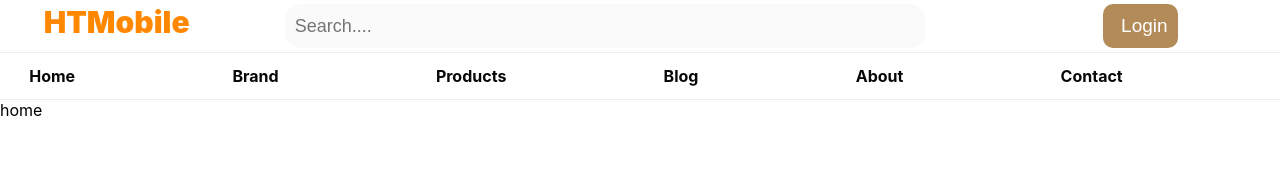
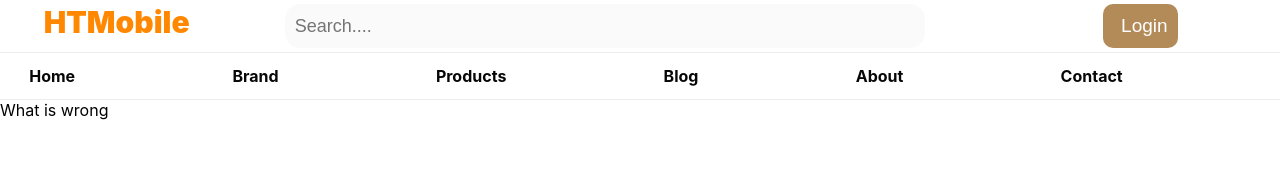
Before and after one commit to tafonhubertnwana/react_e-website, a React (Create React App) app: page / in a window 1280 px wide. Shown: the top 190 px of the page. Built offline with nearby package versions, Linux system fonts and the light colour scheme; the HTML template or start-up script is replaced by a standard one.

Commit message:
first commit

```diff
--- a/src/About_component/about.jsx
+++ b/src/About_component/about.jsx
@@ -1,7 +1,9 @@
 import React from 'react'
 
-export const About = () => {
+ const About = () => {
   return (
     <div>about</div>
   )
 }
+
+export default About
--- a/src/Blog_component/blog.jsx
+++ b/src/Blog_component/blog.jsx
@@ -1,7 +1,9 @@
 import React from 'react'
 
-export const Blog = () => {
+ const Blog = () => {
   return (
     <div>blog</div>
   )
 }
+
+export default Blog
--- a/src/Brand_component/brand.jsx
+++ b/src/Brand_component/brand.jsx
@@ -1,7 +1,9 @@
 import React from 'react'
 
-export const Brand = () => {
+const Brand = () => {
   return (
     <div>brand</div>
   )
 }
+
+export default Brand
--- a/src/Contact_component/contact.jsx
+++ b/src/Contact_component/contact.jsx
@@ -1,6 +1,6 @@
 import React from 'react'
 
-export const Contact = () => {
+const Contact = () => {
   return (
     <div>
       <h1>Hello worlf</h1>
@@ -8,3 +8,5 @@ export const Contact = () => {
     </div>
   )
 }
+
+export default Contact
--- a/src/Home_component/Home.jsx
+++ b/src/Home_component/Home.jsx
@@ -1,11 +1,14 @@
 import React from 'react'
+import './home.css'
+import { Navbar } from './navbar_component/navbar';
 
-export const Home = () => {
+const Home = () => {
   return (
     <>
 
-    <div>home</div>
+      <p>What is wrong</p>
     </>
-
   )
 }
+
+export default Home
--- a/src/navbar_component/navbar.jsx
+++ b/src/Home_component/navbar_component/navbar.jsx
@@ -1,6 +1,7 @@
 import React from 'react'
-import {Link} from 'react-router-dom'
+import { Link } from 'react-router-dom'
 import './navbar.css'
+
 
 
 export const Navbar = () => {
@@ -23,7 +24,7 @@ export const Navbar = () => {
       <div>
         <nav>
           <ul>
-            <li><Link to= '/Home'>Home</Link></li>
+            <li><Link to= '/'>Home</Link></li>
             <li><Link to= '/brand'>Brand</Link></li>
             <li><Link to='/product'>Products</Link></li>
             <li><Link to='/blog'>Blog</Link></li>
--- a/src/index.js
+++ b/src/index.js
@@ -2,7 +2,7 @@ import React from 'react';
 import ReactDOM from 'react-dom/client';
 import './index.css';
 import App from './App';
-import {BrowserRouter} from 'react-router-dom'
+import { BrowserRouter } from 'react-router-dom'
 
 
 const root = ReactDOM.createRoot(document.getElementById('root'));
--- a/src/product_component/product.jsx
+++ b/src/product_component/product.jsx
@@ -1,7 +1,9 @@
 import React from 'react'
 
-export const Product = () => {
+ const Product = () => {
   return (
     <div>Hello World</div>
   )
 }
+
+export default Product
```
Also changed, not shown: src/App.jsx (+8 -9 lines), src/Home_component/Slide_component/slide.jsx (+11 -0 lines), src/Home_component/navbar_component/navbar.css (renamed from src/navbar_component/navbar.css), src/product_component/product.css (added).
